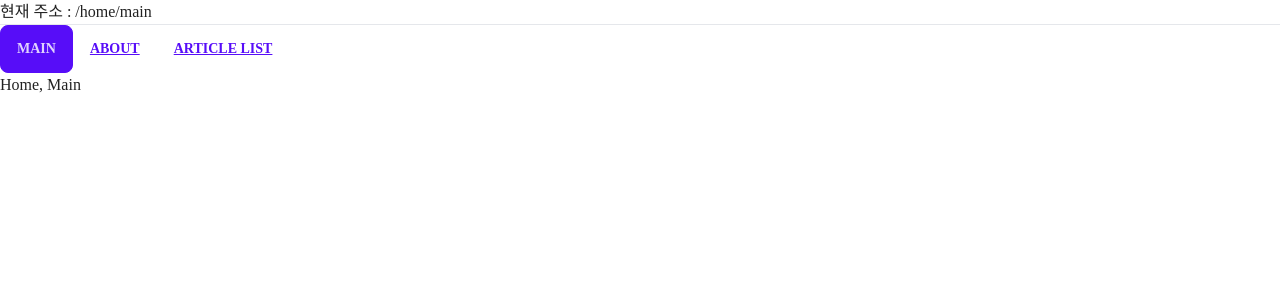
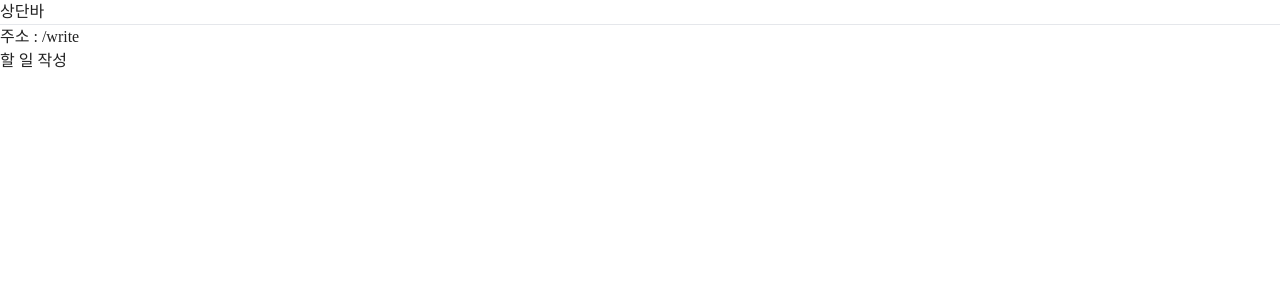
Before and after one commit to NewBean0312/react-test, a React (Create React App) app: page /#/write in a window 1280 px wide. Before the commit this address led to /#/home/main. Shown: the top 300 px of the page. Built offline with nearby package versions, Linux system fonts and the light colour scheme; a web font is replaced by a local one; what recoil-persist would draw is missing.

Commit message:
할 일 리스트, 할 일 등록 페이지 라우팅

```diff
--- a/src/RouterEx.js
+++ b/src/RouterEx.js
@@ -1,5 +1,3 @@
-import { Button } from "@mui/material";
-import classNames from "classnames";
 import React from "react";
 import {
   Routes,
@@ -11,52 +9,18 @@ import {
   useNavigate,
 } from "react-router-dom";
 
-function HomeMainPage() {
+function TodoListPage() {
   return (
     <>
-      <h1>Home, Main</h1>
+      <h1>할 일 리스트</h1>
     </>
   );
 }
 
-function HomeAboutPage() {
+function TodoWritePage() {
   return (
     <>
-      <h1>HOME, ABOUT</h1>
-    </>
-  );
-}
-
-function ArticleListPage() {
-  const articles = [{ id: 1 }, { id: 2 }];
-
-  return (
-    <>
-      <h1>ARTICLE LIST</h1>
-      <ul>
-        {articles.map((article) => (
-          <li key={article.id}>
-            <NavLink to={`/article/detail/${article.id}`}>
-              {article.id}번 게시물
-            </NavLink>
-          </li>
-        ))}
-      </ul>
-    </>
-  );
-}
-
-function ArticleDetailPage() {
-  const navigate = useNavigate();
-  const { id } = useParams();
-
-  return (
-    <>
-      <h1>ARTICLE DETAIL</h1>
-      <h2>{id}번 게시물 상세페이지</h2>
-      <Button variant="outlined" onClick={() => navigate(-1)}>
-        뒤로가기
-      </Button>
+      <h1>할 일 작성</h1>
     </>
   );
 }
@@ -67,51 +31,14 @@ export default function RouterEx() {
   return (
     <>
       <header>
-        현재 주소 : {location.pathname}
+        상단바
         <hr />
-        <NavLink
-          to="/home/main"
-          className={({ isActive }) =>
-            classNames(
-              "btn",
-              { "btn-link": !isActive },
-              { "btn-primary": isActive }
-            )
-          }
-        >
-          MAIN
-        </NavLink>
-        <NavLink
-          to="/home/about"
-          className={({ isActive }) =>
-            classNames(
-              "btn",
-              { "btn-link": !isActive },
-              { "btn-primary": isActive }
-            )
-          }
-        >
-          ABOUT
-        </NavLink>
-        <NavLink
-          to="/article/list"
-          className={({ isActive }) =>
-            classNames(
-              "btn",
-              { "btn-link": !isActive },
-              { "btn-primary": isActive }
-            )
-          }
-        >
-          ARTICLE LIST
-        </NavLink>
+        주소 : {location.pathname}
       </header>
       <Routes>
-        <Route path="/home/main" element={<HomeMainPage />} />
-        <Route path="/home/about" element={<HomeAboutPage />} />
-        <Route path="/article/list" element={<ArticleListPage />} />
-        <Route path="/article/detail/:id" element={<ArticleDetailPage />} />
-        <Route path="*" element={<Navigate to="/home/main" />} />
+        <Route path="/list" element={<TodoListPage />} />
+        <Route path="/write" element={<TodoWritePage />} />
+        <Route path="*" element={<Navigate to="/write" />} />
       </Routes>
     </>
   );
```
